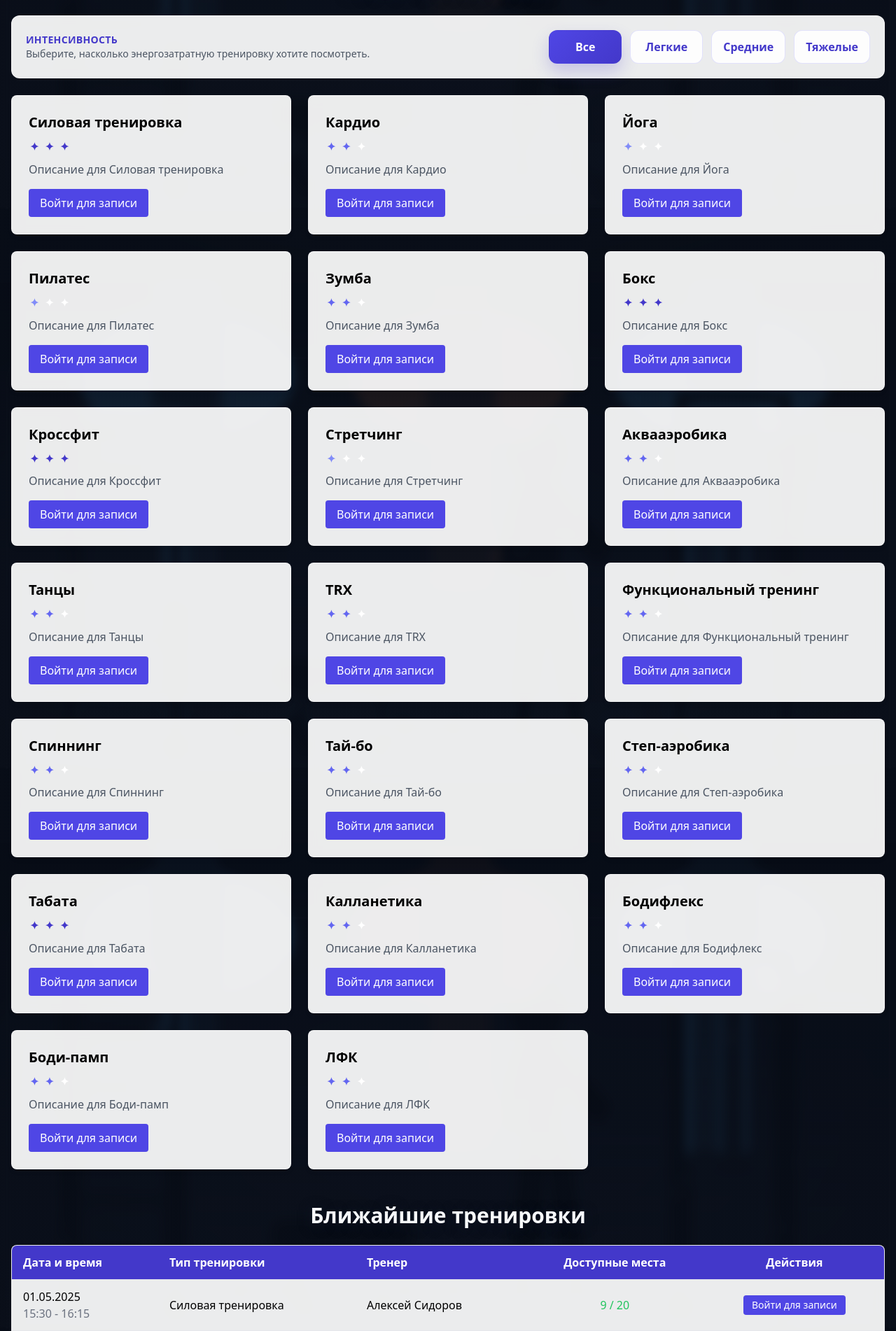
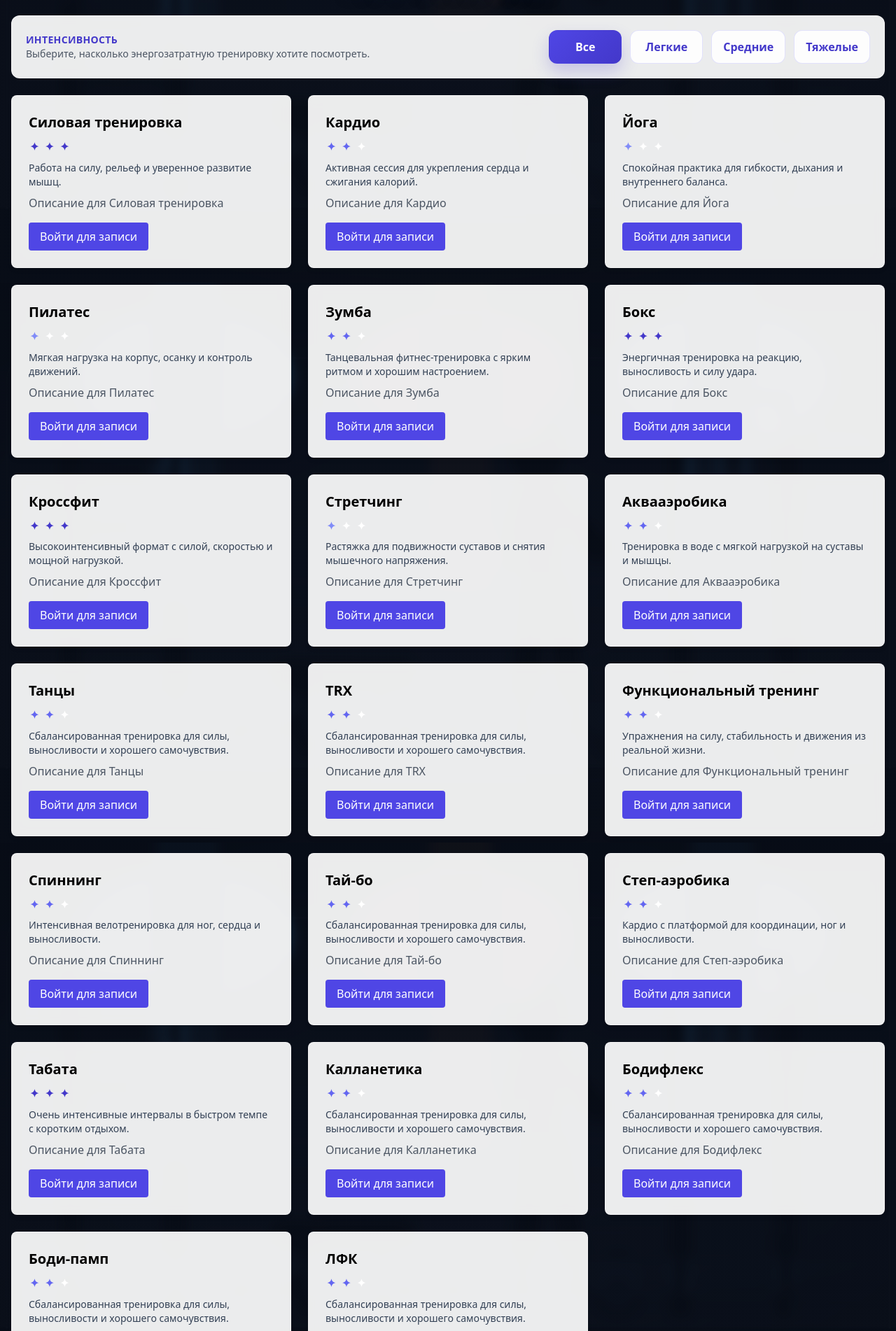
Before and after one commit to 9onin/fitness_gym_app, a Flask app: page / in a window 1280 px wide. Shown: the part 396-2298 px from the top of the page at 70% size. Run offline with Flask 3, Linux system fonts and the light colour scheme; data comes from the database, SQL or seed files in the repository; some libraries are stand-ins or nearby versions.

Commit message:
Add short workout summaries to homepage cards

```diff
--- a/controllers/main.py
+++ b/controllers/main.py
@@ -28,6 +28,30 @@ ENERGY_LEVELS = {
 }
 
 
+WORKOUT_SUMMARIES = {
+    'Йога': 'Спокойная практика для гибкости, дыхания и внутреннего баланса.',
+    'Пилатес': 'Мягкая нагрузка на корпус, осанку и контроль движений.',
+    'Стретчинг': 'Растяжка для подвижности суставов и снятия мышечного напряжения.',
+    'Тай-чи': 'Плавные движения для координации, концентрации и баланса.',
+    'Плавание': 'Ровная кардионагрузка с бережной работой всего тела.',
+    'Бег': 'Тренировка выносливости, дыхания и общей физической формы.',
+    'Кардио': 'Активная сессия для укрепления сердца и сжигания калорий.',
+    'Аэробика': 'Динамичные связки под музыку для тонуса и выносливости.',
+    'Зумба': 'Танцевальная фитнес-тренировка с ярким ритмом и хорошим настроением.',
+    'Спиннинг': 'Интенсивная велотренировка для ног, сердца и выносливости.',
+    'Функциональный тренинг': 'Упражнения на силу, стабильность и движения из реальной жизни.',
+    'Степ-аэробика': 'Кардио с платформой для координации, ног и выносливости.',
+    'Каланетика': 'Статичные упражнения на глубокие мышцы и точный контроль тела.',
+    'Аквааэробика': 'Тренировка в воде с мягкой нагрузкой на суставы и мышцы.',
+    'Силовая тренировка': 'Работа на силу, рельеф и уверенное развитие мышц.',
+    'Кроссфит': 'Высокоинтенсивный формат с силой, скоростью и мощной нагрузкой.',
+    'Бокс': 'Энергичная тренировка на реакцию, выносливость и силу удара.',
+    'HIIT': 'Короткие интервалы высокой нагрузки для быстрого расхода энергии.',
+    'Табата': 'Очень интенсивные интервалы в быстром темпе с коротким отдыхом.',
+    'ТРХ': 'Подвесной тренинг на собственном весе для всего тела и баланса.',
+}
+
+
 @main_bp.route('/')
 @main_bp.route('/index')
 def index():
@@ -39,5 +63,6 @@ def index():
         title='Главная',
         upcoming_workouts=upcoming_workouts,
         workout_types=workout_types,
-        energy_levels=ENERGY_LEVELS
+        energy_levels=ENERGY_LEVELS,
+        workout_summaries=WORKOUT_SUMMARIES
     )
--- a/templates/index.html
+++ b/templates/index.html
@@ -41,6 +41,7 @@
         <div class="grid grid-cols-1 md:grid-cols-2 lg:grid-cols-3 gap-6" data-workout-grid>
             {% for workout_type in workout_types %}
                 {% set energy_level = energy_levels.get(workout_type.name, 2) %}
+                {% set workout_summary = workout_summaries.get(workout_type.name, 'Сбалансированная тренировка для силы, выносливости и хорошего самочувствия.') %}
                 <div class="homepage-panel rounded-lg shadow-md overflow-hidden workout-card" data-energy-level="{{ energy_level }}">
                     <div class="p-6">
                         <h3 class="text-xl font-bold mb-2">{{ workout_type.name }}</h3>
@@ -49,6 +50,7 @@
                                 <span class="energy-dot {% if step <= energy_level %}is-active{% endif %}">✦</span>
                             {% endfor %}
                         </div>
+                        <p class="text-sm font-medium text-slate-700 mb-2">{{ workout_summary }}</p>
                         <p class="text-gray-600 mb-4">{{ workout_type.description }}</p>
 
                         {% if current_user.is_authenticated %}
```
